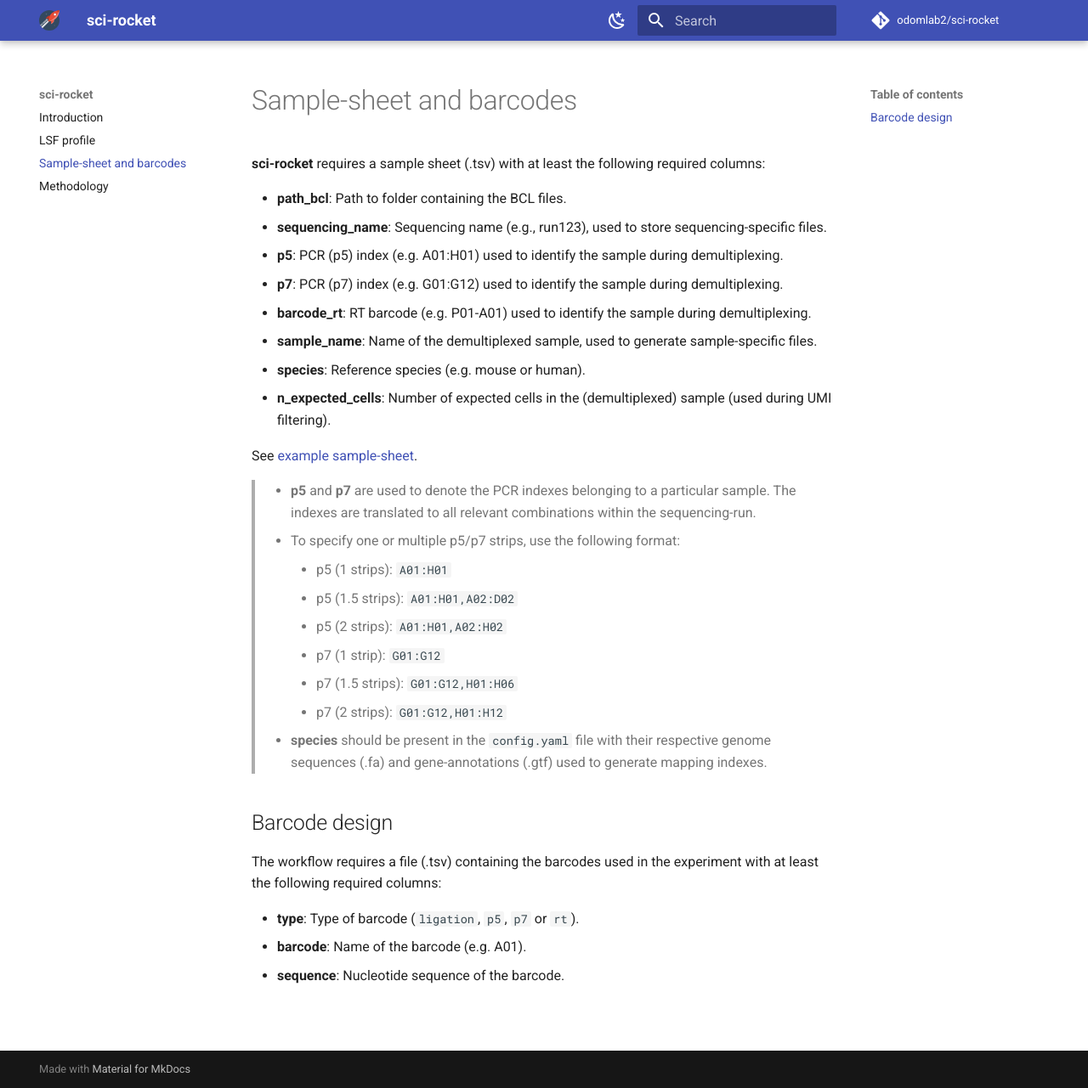
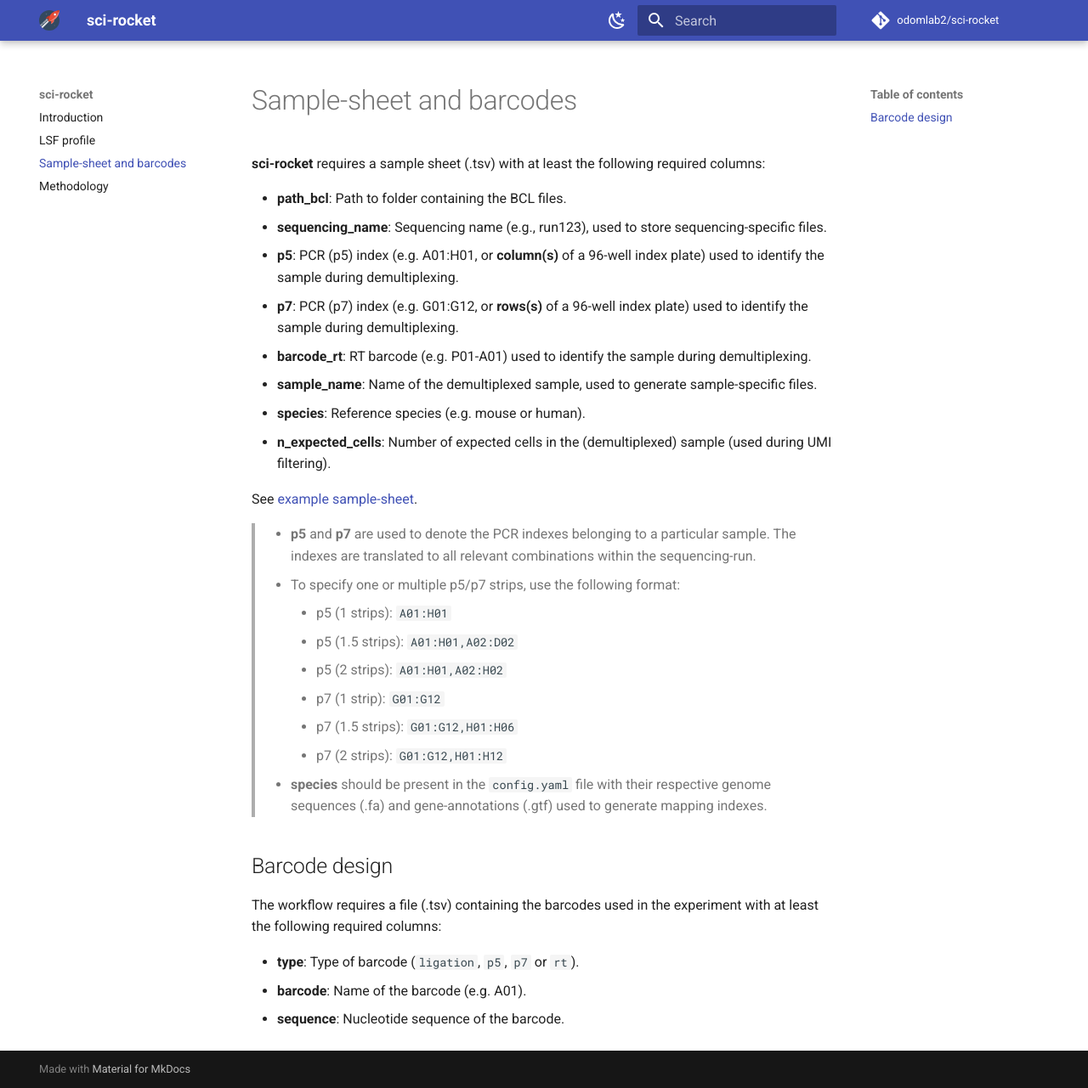
Before and after one commit to odomlab2/sci-rocket, an MkDocs documentation site: the page built from docs/overview_files.md, in a window 1280 px wide and 1281 px high. Shown: the whole window at 85% size. Built offline with MkDocs 1.6.1 and Material for MkDocs 9.7.7, drawn with Linux system fonts in a browser that asks for light colours; comment, search, counter and statistics services are not loaded.

Commit message:
Doc typo

```diff
--- a/docs/overview_files.md
+++ b/docs/overview_files.md
@@ -4,8 +4,8 @@
 
 * **path_bcl**: Path to folder containing the BCL files.
 * **sequencing_name**: Sequencing name (e.g., run123), used to store sequencing-specific files.
-* **p5**: PCR (p5) index (e.g. A01:H01) used to identify the sample during demultiplexing.
-* **p7**: PCR (p7) index (e.g. G01:G12) used to identify the sample during demultiplexing.
+* **p5**: PCR (p5) index (e.g. A01:H01, or **column(s)** of a 96-well index plate) used to identify the sample during demultiplexing.
+* **p7**: PCR (p7) index (e.g. G01:G12, or **rows(s)** of a 96-well index plate) used to identify the sample during demultiplexing.
 * **barcode_rt**: RT barcode (e.g. P01-A01) used to identify the sample during demultiplexing.
 * **sample_name**: Name of the demultiplexed sample, used to generate sample-specific files.
 * **species**: Reference species (e.g. mouse or human).
```
